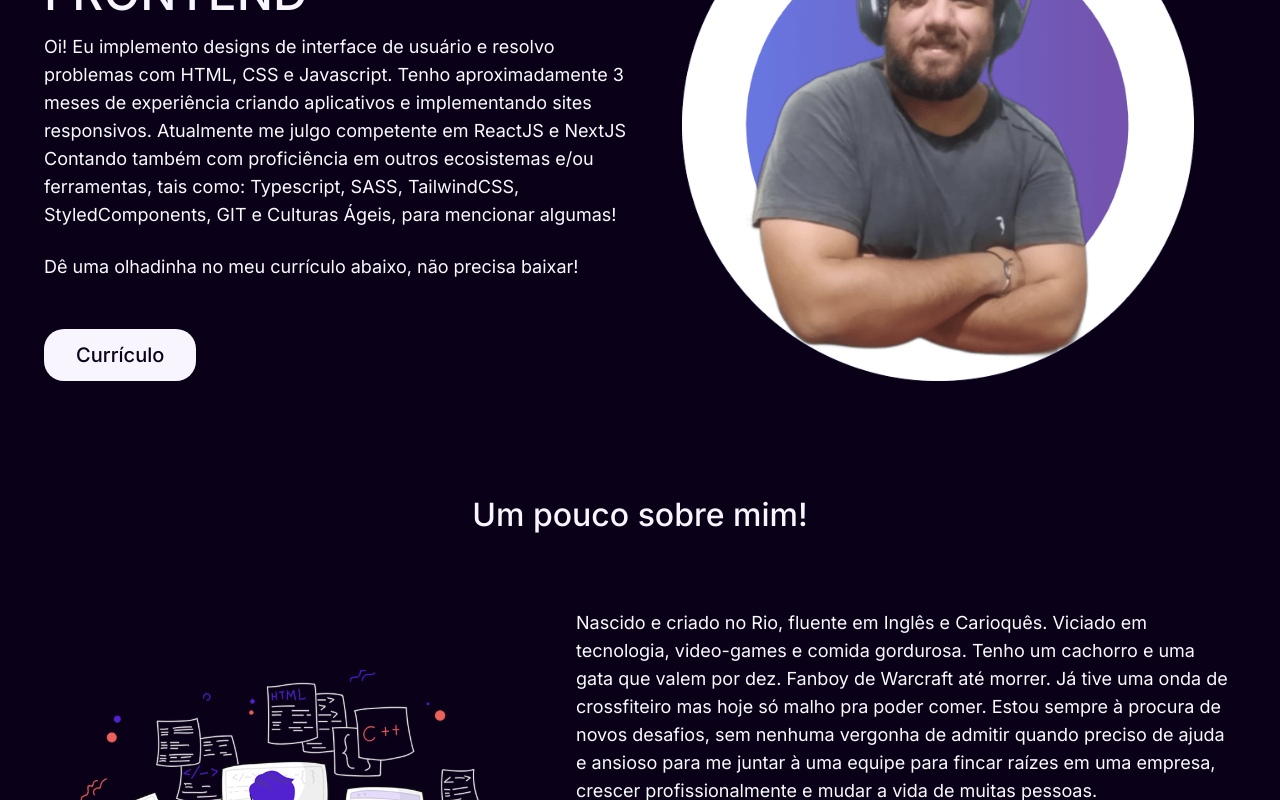
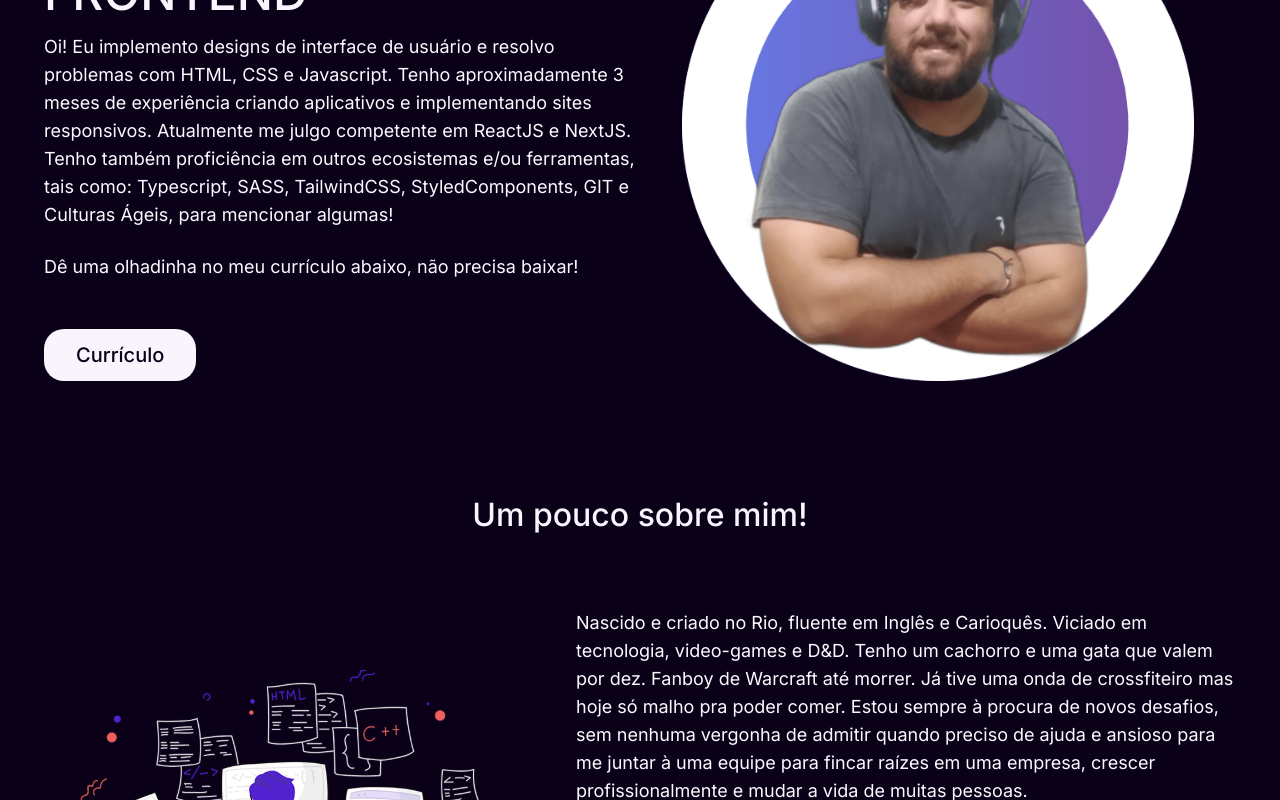
Before and after one commit to ronlopes95/portfolioNext, a Next.js app: page / in a window 1280 px wide. Shown: the part 360-1160 px from the top of the page. Built offline with nearby package versions, Linux system fonts and the light colour scheme.

Commit message:
Reparo na formatacao de paragrafos

```diff
--- a/src/components/Description.tsx
+++ b/src/components/Description.tsx
@@ -27,13 +27,12 @@ export const Description = () => (
       <div className="flex-1">
         <p>
           Nascido e criado no Rio, fluente em Inglês e Carioquês. Viciado em
-          tecnologia, video-games e comida gordurosa. Tenho um cachorro e uma
-          gata que valem por dez. Fanboy de Warcraft até morrer. Já tive uma
-          onda de crossfiteiro mas hoje só malho pra poder comer. Estou sempre à
-          procura de novos desafios, sem nenhuma vergonha de admitir quando
-          preciso de ajuda e ansioso para me juntar à uma equipe para fincar
-          raízes em uma empresa, crescer profissionalmente e mudar a vida de
-          muitas pessoas.
+          tecnologia, video-games e D&amp;D. Tenho um cachorro e uma gata que
+          valem por dez. Fanboy de Warcraft até morrer. Já tive uma onda de
+          crossfiteiro mas hoje só malho pra poder comer. Estou sempre à procura
+          de novos desafios, sem nenhuma vergonha de admitir quando preciso de
+          ajuda e ansioso para me juntar à uma equipe para fincar raízes em uma
+          empresa, crescer profissionalmente e mudar a vida de muitas pessoas.
         </p>
         <br />
         <p>
--- a/src/components/Hero.tsx
+++ b/src/components/Hero.tsx
@@ -14,10 +14,10 @@ export const Hero = () => (
         Tenho aproximadamente 3 meses de experiência criando aplicativos e
         implementando sites responsivos. Atualmente me julgo competente em{' '}
         <span className="duration-500 ease-in-out hover:text-indigo-600">
-          ReactJS e NextJS
+          ReactJS e NextJS.
         </span>{' '}
-        Contando também com proficiência em outros ecosistemas e/ou ferramentas,
-        tais como:{' '}
+        Tenho também proficiência em outros ecosistemas e/ou ferramentas, tais
+        como:{' '}
         <span className="duration-500 ease-in-out hover:text-indigo-600">
           Typescript, SASS, TailwindCSS, StyledComponents, GIT e Culturas Ágeis,
         </span>{' '}
```
